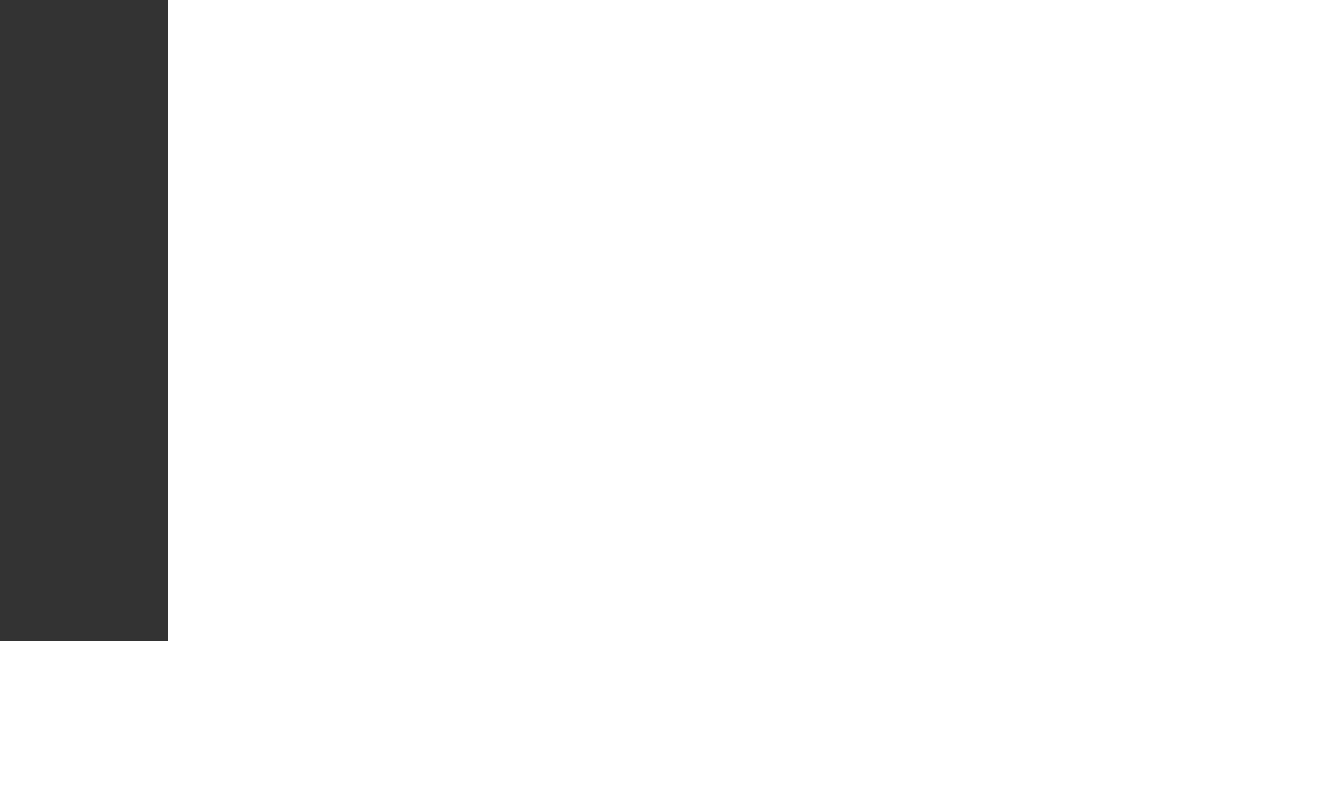
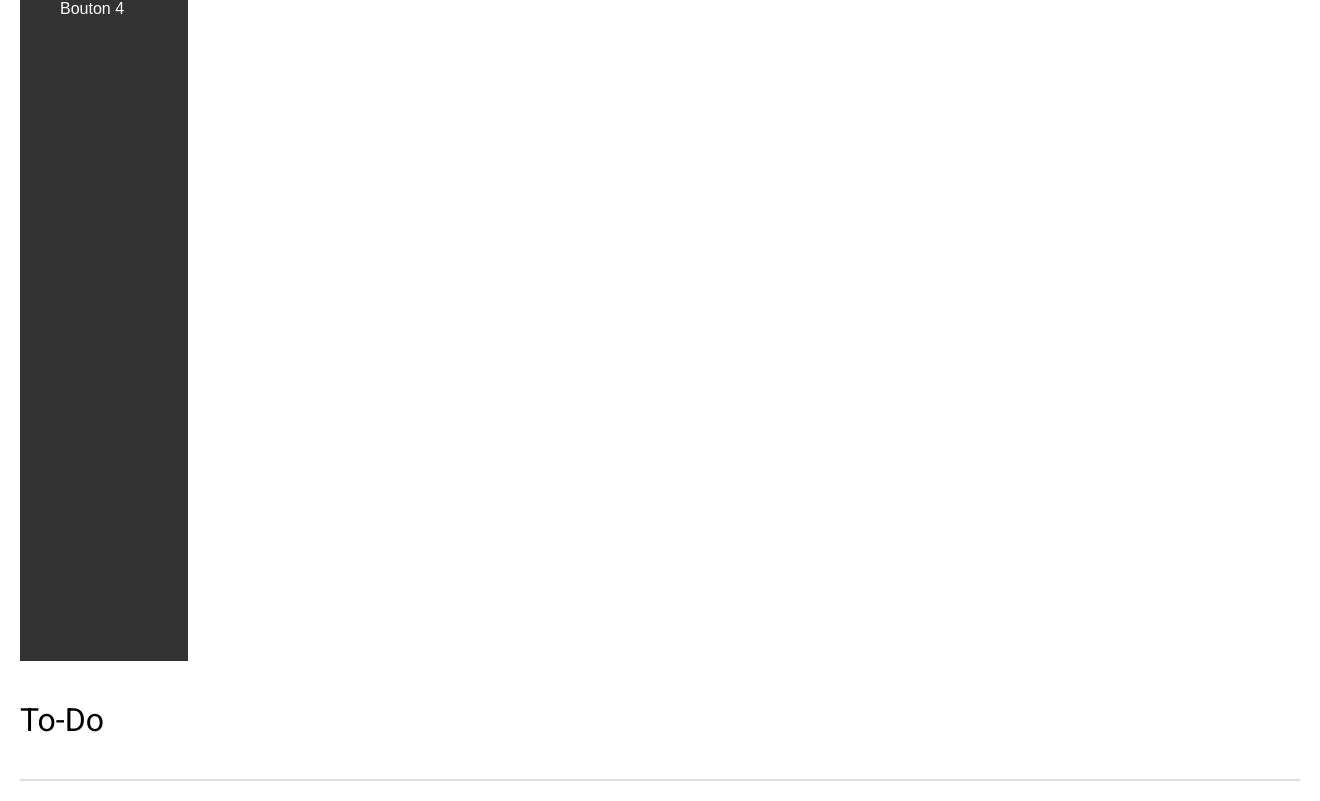
Before and after one commit to N0ku/ts-todo-list, a Vue app: page / in a window 1280 px wide. Shown: the part 199-1000 px from the top of the page, 1320 px wide, since content can reach past the window. Before the commit the page ends 840 px from the top, so only its background shows below. Built offline with nearby package versions, Linux system fonts and the light colour scheme.

Commit message:
merge nav into home

```diff
--- a/index.html
+++ b/index.html
@@ -1,10 +1,16 @@
 <!DOCTYPE html>
 <html lang="en">
   <head>
-    <meta charset="UTF-8">
-    <link rel="icon" href="/favicon.ico">
-    <meta name="viewport" content="width=device-width, initial-scale=1.0">
-    <title>Vite App</title>
+    <meta charset="UTF-8" />
+    <link rel="icon" href="/favicon.ico" />
+    <link rel="preconnect" href="https://fonts.googleapis.com" />
+    <link rel="preconnect" href="https://fonts.gstatic.com" crossorigin />
+    <link
+      href="https://fonts.googleapis.com/css2?family=Inter:wght@100;200;300;400;500;600;700;800;900&family=Roboto:ital,wght@0,100;0,300;0,400;0,500;0,700;0,900;1,100;1,300;1,400;1,500;1,700;1,900&display=swap"
+      rel="stylesheet"
+    />
+    <meta name="viewport" content="width=device-width, initial-scale=1.0" />
+    <title>ToDo List</title>
   </head>
   <body>
     <div id="app"></div>
--- a/src/App.vue
+++ b/src/App.vue
@@ -3,14 +3,41 @@
 </script>
 
 <template>
-  <RouterView />
+  <main>
+    <div class="content">
+      <RouterView />
+    </div>
+  </main>
 </template>
 
 <style>
-*{
+* {
   margin: 0;
-  padding:0;
+  padding: 0;
 }
 
+body {
+  width: 100%;
+  height: 100%;
+  font-family: "Roboto", sans-serif;
+  box-sizing: border-box;
+}
 
+h1 {
+  font-weight: 400;
+  line-height: normal;
+  font-size: normal;
+  padding: 40px 0px;
+}
+
+main {
+  width: 100%;
+  height: 100%;
+  padding: 20px;
+
+}
+header {
+  width: 100%;
+  border-bottom: 2px solid #dfdddd;
+}
 </style>
--- a/src/views/HomeView.vue
+++ b/src/views/HomeView.vue
@@ -6,4 +6,12 @@
 
 <template>
   <Navbar></Navbar>
+
+    <header>
+      <h1>To-Do</h1>
+    </header>
 </template>
+
+<style scoped>
+
+</style>
```
